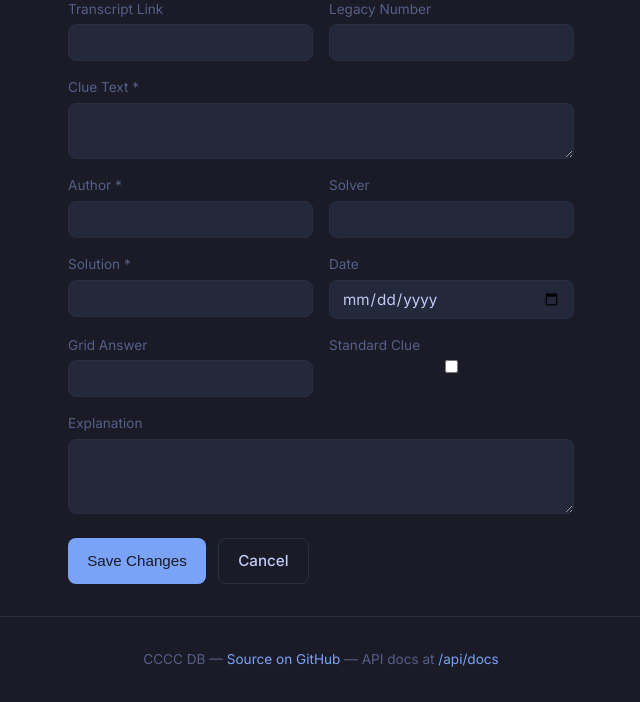
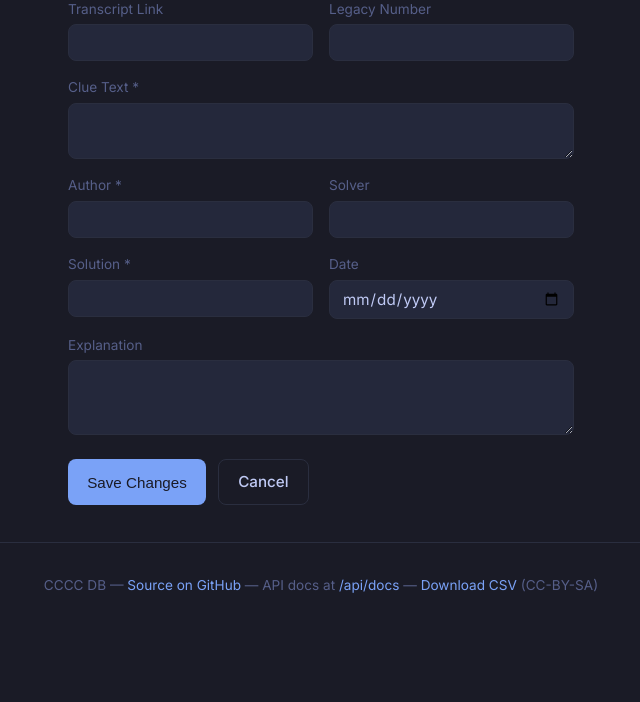
Before and after one commit to themoonisacheese/pse_cccc_db, a FastAPI app: template app/templates/edit_clue.html in a window 1280 px wide. Shown: the part 171-873 px from the top of the page, without its empty margins (319-959 px from the left). After the commit the page ends 764 px from the top, so only its background shows below. Run offline with FastAPI, Linux system fonts and the light colour scheme; the template is opened without the code that fills it, so the values that code supplies are empty; parts of the project's set-up code (start-up, migrations or seed data) failed here and were passed over.

Commit message:
feat: remove useless fields, relative dates, CSV export, home page filters
- Drop answer_in_grid and standard_clue columns (useless fields)
- Add rel_date Jinja filter: relative dates for < 7 days, ISO otherwise
- Add /api/clues/export.csv endpoint for CC-BY-SA compliance
- Add author/solver/solution filter inputs on home page
- Only show 'Appears Nx' pill when answer_count > 1
- Add migration_004 to drop the columns from existing DB

```diff
--- a/app/api/clues.py
+++ b/app/api/clues.py
@@ -1,9 +1,12 @@
 """CRUD + search API for clues."""
 
+import csv
+import io
 from datetime import date
 from typing import Optional
 
 from fastapi import APIRouter, Depends, HTTPException, Query, Request
+from fastapi.responses import StreamingResponse
 from sqlalchemy import select, func, or_, text
 from sqlalchemy.ext.asyncio import AsyncSession
 
@@ -329,3 +332,37 @@
         .order_by(func.count().desc())
     )
     return [{"solver": row[0], "count": row[1]} for row in result]
+
+
+@router.get("/export.csv")
+async def export_csv(db: AsyncSession = Depends(get_db)):
+    """Export all clues as CSV. Content is CC-BY-SA (Puzzling SE contributors)."""
+    result = await db.execute(
+        select(Clue).order_by(Clue.legacy_number)
+    )
+    clues = result.scalars().all()
+
+    output = io.StringIO()
+    writer = csv.writer(output)
+    writer.writerow([
+        "legacy_number", "clue_text", "clue_length", "author",
+        "solver", "override_solver", "solution", "answer_length",
+        "one_word_answer_length", "answer_count", "explanation",
+        "clue_date", "number_on_date", "clues_by_author_so_far",
+        "transcript_link",
+    ])
+    for c in clues:
+        writer.writerow([
+            c.legacy_number, c.clue_text, c.clue_length, c.author,
+            c.solver or "", c.override_solver or "", c.solution, c.answer_length,
+            c.one_word_answer_length or "", c.answer_count or "",
+            c.explanation or "", c.clue_date or "", c.number_on_date or "",
+            c.clues_by_author_so_far or "", c.transcript_link or "",
+        ])
+
+    output.seek(0)
+    return StreamingResponse(
+        iter([output.getvalue()]),
+        media_type="text/csv",
+        headers={"Content-Disposition": "attachment; filename=cccc_archive.csv"},
+    )
--- a/app/main.py
+++ b/app/main.py
@@ -1,6 +1,7 @@
 """Main FastAPI application factory."""
 
 from contextlib import asynccontextmanager
+from datetime import datetime, date
 from pathlib import Path
 
 from fastapi import FastAPI, Request
@@ -20,6 +21,32 @@
 
 BASE_DIR = Path(__file__).resolve().parent
 templates = Jinja2Templates(directory=str(BASE_DIR / "templates"))
+
+
+def _relative_date(d):
+    """Format a date as relative if < 7 days, otherwise ISO date."""
+    if d is None:
+        return "—"
+    today = date.today()
+    if isinstance(d, datetime):
+        d = d.date()
+    if not isinstance(d, date):
+        return str(d)
+    delta = (today - d).days
+    if delta == 0:
+        return "Today"
+    elif delta == 1:
+        return "Yesterday"
+    elif delta == -1:
+        return "Tomorrow"
+    elif 0 < delta < 7:
+        return f"{delta} days ago"
+    elif -7 < delta < 0:
+        return f"In {-delta} days"
+    return d.isoformat()
+
+
+templates.env.filters["rel_date"] = _relative_date
 
 
 def _split_sql(sql: str) -> list[str]:
@@ -58,7 +85,7 @@
         await conn.run_sync(Base.metadata.create_all)
         from sqlalchemy import text
         # Run all migrations in order
-        for migration_file in ["migration_001_fts.sql", "migration_002_editors.sql", "migration_003_generated_lengths.sql"]:
+        for migration_file in ["migration_001_fts.sql", "migration_002_editors.sql", "migration_003_generated_lengths.sql", "migration_004_drop_unused_columns.sql"]:
             migration_path = BASE_DIR.parent / "scripts" / migration_file
             if migration_path.exists():
                 migration_sql = migration_path.read_text()
--- a/app/models/clue.py
+++ b/app/models/clue.py
@@ -69,11 +69,8 @@
         server_default=text("LENGTH(REPLACE(REPLACE(solution, ' ', ''), '-', ''))")
     )
     one_word_answer_length: Mapped[int | None] = mapped_column(Integer, nullable=True)
-    answer_in_grid: Mapped[str | None] = mapped_column(Text, nullable=True)
     answer_count: Mapped[int | None] = mapped_column(Integer, nullable=True)
-
     explanation: Mapped[str | None] = mapped_column(Text, nullable=True)
-    standard_clue: Mapped[bool | None] = mapped_column(Boolean, nullable=True)
 
     clue_date: Mapped[date | None] = mapped_column(Date, nullable=True, index=True)
     number_on_date: Mapped[int | None] = mapped_column(Integer, nullable=True)
--- a/app/schemas/clue.py
+++ b/app/schemas/clue.py
@@ -18,10 +18,8 @@
     override_solver: Optional[str] = None
     solution: str
     one_word_answer_length: Optional[int] = None
-    answer_in_grid: Optional[str] = None
     answer_count: Optional[int] = None
     explanation: Optional[str] = None
-    standard_clue: Optional[bool] = None
     clue_date: Optional[date_type] = None
     number_on_date: Optional[int] = None
     clues_by_author_so_far: Optional[int] = None
@@ -40,10 +38,8 @@
     override_solver: Optional[str] = None
     solution: Optional[str] = None
     one_word_answer_length: Optional[int] = None
-    answer_in_grid: Optional[str] = None
     answer_count: Optional[int] = None
     explanation: Optional[str] = None
-    standard_clue: Optional[bool] = None
     clue_date: Optional[date_type] = None
     number_on_date: Optional[int] = None
     clues_by_author_so_far: Optional[int] = None
--- a/app/static/style.css
+++ b/app/static/style.css
@@ -78,6 +78,18 @@
     font-family: var(--sans);
 }
 .search-input:focus { outline: none; border-color: var(--accent); }
+.search-filters-home { display: flex; gap: 0.5rem; margin-bottom: 0.75rem; }
+.filter-input {
+    flex: 1;
+    background: var(--bg-card);
+    border: 1px solid var(--border);
+    color: var(--fg);
+    padding: 0.5rem 0.75rem;
+    border-radius: var(--radius);
+    font-size: 0.9rem;
+    font-family: var(--sans);
+}
+.filter-input:focus { outline: none; border-color: var(--accent); }
 .search-hints { color: var(--fg-dim); font-size: 0.85rem; }
 .search-hints a { color: var(--accent); }
 
--- a/app/templates/base.html
+++ b/app/templates/base.html
@@ -50,7 +50,8 @@
         <p>
             CCCC DB —
             <a href="https://github.com/themoonisacheese/pse_cccc_db">Source on GitHub</a> —
-            API docs at <a href="/api/docs">/api/docs</a>
+            API docs at <a href="/api/docs">/api/docs</a> —
+            <a href="/api/clues/export.csv">Download CSV</a> (CC-BY-SA)
         </p>
     </footer>
 
--- a/app/templates/edit_clue.html
+++ b/app/templates/edit_clue.html
@@ -40,16 +40,6 @@
                 <input type="date" name="clue_date" id="clue_date" class="form-input"
                        value="{{ clue.clue_date or '' }}">
             </div>
-            <div class="form-field">
-                <label for="answer_in_grid">Grid Answer</label>
-                <input type="text" name="answer_in_grid" id="answer_in_grid" class="form-input"
-                       value="{{ clue.answer_in_grid or '' }}">
-            </div>
-            <div class="form-field">
-                <label for="standard_clue">Standard Clue</label>
-                <input type="checkbox" name="standard_clue" id="standard_clue"
-                       {% if clue.standard_clue %}checked{% endif %}>
-            </div>
             <div class="form-field form-field-full">
                 <label for="explanation">Explanation</label>
                 <textarea name="explanation" id="explanation" class="form-input" rows="3">{{ clue.explanation or '' }}</textarea>
@@ -74,8 +64,6 @@
     }
     // legacy_number must be int if present
     if (data.legacy_number) data.legacy_number = parseInt(data.legacy_number);
-    // standard_clue is a checkbox — send true/false
-    data.standard_clue = document.getElementById('standard_clue').checked;
 
     const resp = await fetch('/api/clues/{{ clue.id }}', {
         method: 'PUT',
--- a/app/templates/partials/clue_results.html
+++ b/app/templates/partials/clue_results.html
@@ -24,7 +24,7 @@
             <td>{{ clue.author }}</td>
             <td>{{ clue.solver or '—' }}</td>
             <td class="clue-solution">{{ clue.solution[:40] }}{% if clue.solution|length > 40 %}…{% endif %}</td>
-            <td>{{ clue.clue_date or '—' }}</td>
+            <td title="{{ clue.clue_date }}">{{ clue.clue_date | rel_date }}</td>
         </tr>
         {% else %}
         <tr>
--- a/scripts/import_csv.py
+++ b/scripts/import_csv.py
@@ -175,12 +175,10 @@
             "clue_date": parse_date(getcol(7)),
             "transcript_link": getcol(8),
             "one_word_answer_length": parse_int(getcol(10)),
-            "answer_in_grid": getcol(11),
             "answer_count": parse_int(getcol(12)),
             "override_solver": getcol(13) or None,
             "solver": getcol(14) or None,
             "solution": getcol(15),
-            "standard_clue": parse_bool(getcol(16)),
             "explanation": getcol(17) or None,
         }
 
--- /dev/null
+++ b/scripts/migration_004_drop_unused_columns.sql
@@ -0,0 +1,5 @@
+-- Migration 004: Drop unused columns answer_in_grid and standard_clue
+-- These fields serve no purpose: we're not making a grid, and "standard clue" was never useful.
+
+ALTER TABLE clues DROP COLUMN IF EXISTS answer_in_grid;
+ALTER TABLE clues DROP COLUMN IF EXISTS standard_clue;
```
Also changed, not shown: app/templates/clue_detail.html (+2 -9 lines), app/templates/index.html (+10 -1 lines).
